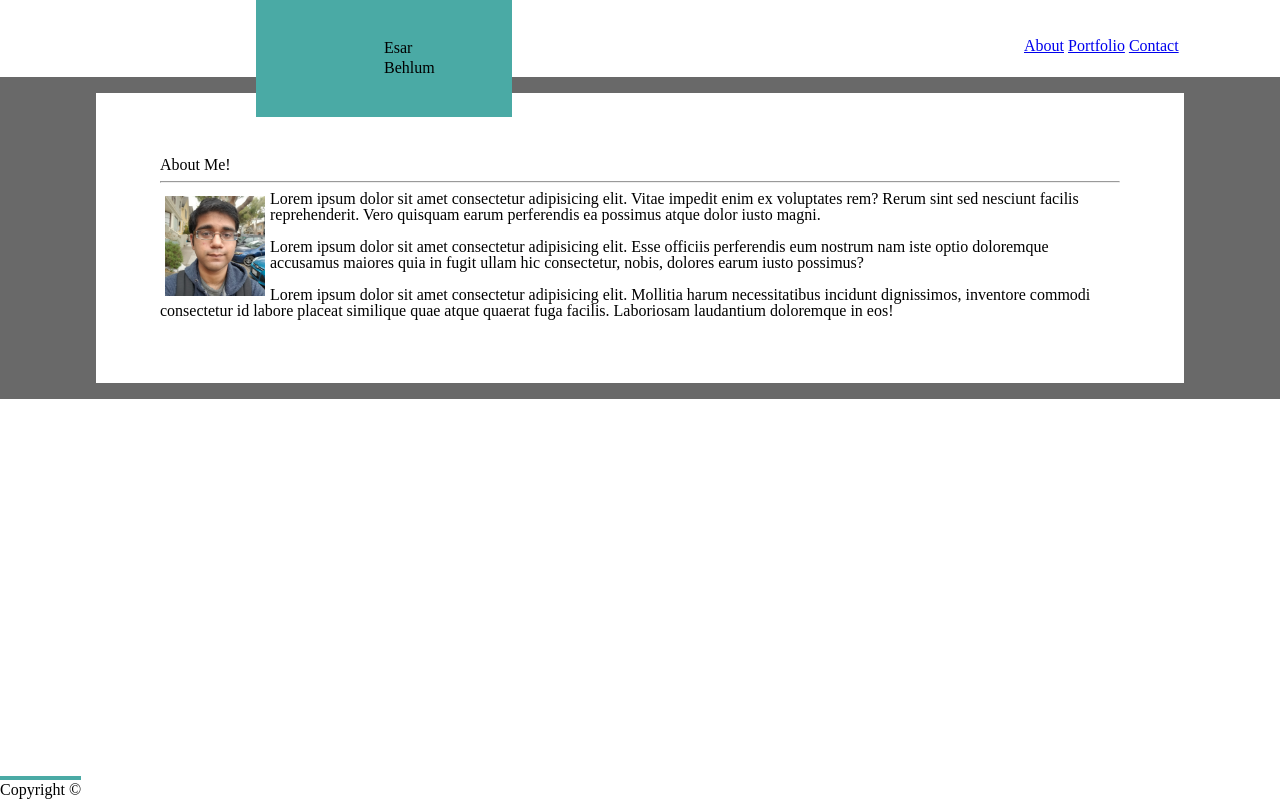
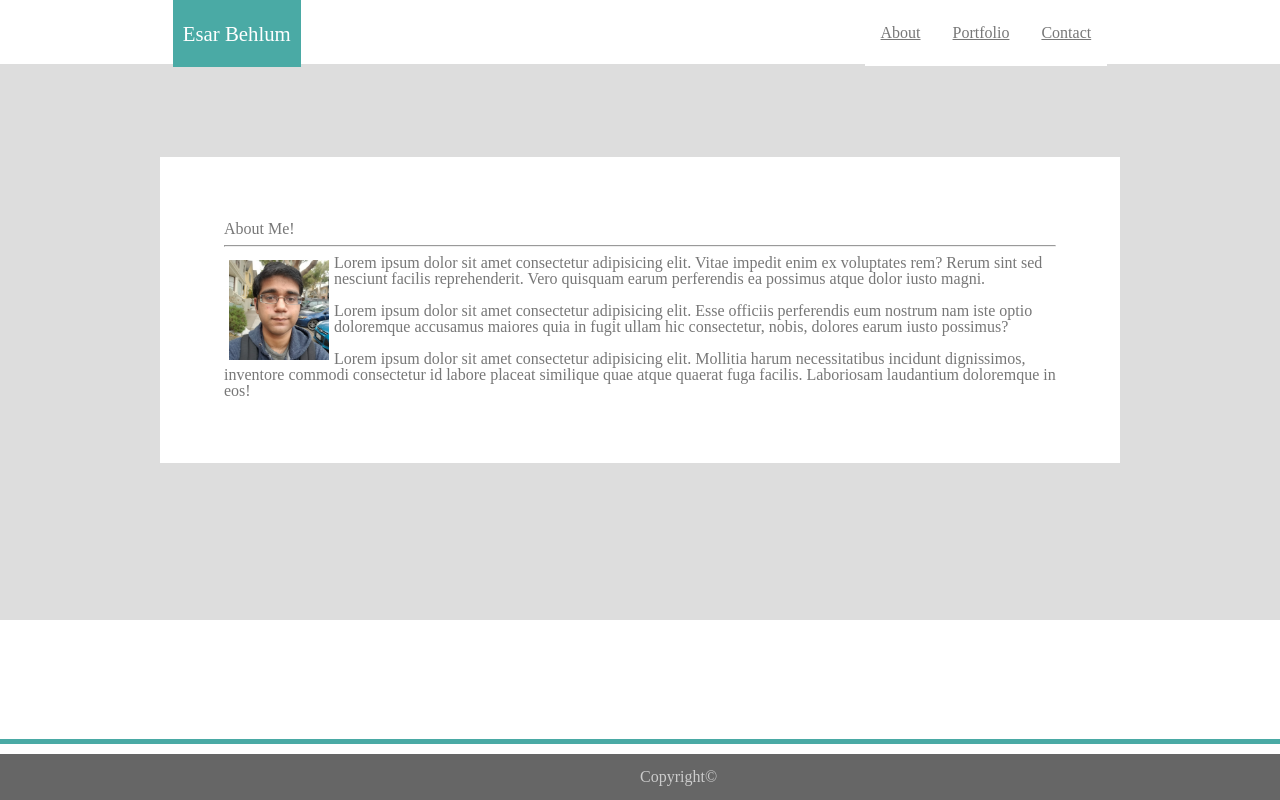
Before and after one commit to esarnb/Basic-Portfolio, a plain HTML site: page index.html in a window 1280 px wide. Drawn offline with Linux system fonts and the light colour scheme.

Commit message:
Fixing padding & positioning for header nav bar and content body

```diff
--- a/style.css
+++ b/style.css
@@ -5,64 +5,90 @@ ul {
 }
 
 li {
-  display: inline;
+  padding: 25px 16px;
+  float: left;
+}
+
+* {
+  color: #777777;
 }
 
 .container {
-  background-color: dimgrey;
+  padding: 11% 0%;
+  background-color: #dddddd;
   text-align: center;
 }
 
 nav {
+  position: fixed;
   float: right;
-  position: fixed;
-  left: 80%;
+  top: 0%;
+  right: 13.5%;
+  background-color: white;
+}
+
+a {
+
 }
 
 .header {
-  background-color: white;
-  position: relative;
+  background-color: #ffffff;
+  border-color: #cccccc;
+  position: fixed;
   top: 0;
-  padding: 3% 10% 3% 10%;
+  padding: 2.5% 80%;
 }
 
 .content {
   width: 960px;
+  box-sizing: border-box;
   background-color: #ffffff;
-  /* display:  inline; */
+  border-color: #dddddd;
   text-align: left;
   margin: 0 auto;
   padding: 5%;
+}
+
+.footer {
+  background-color: #666666;
+  position: fixed;
+  bottom: 0;
+  padding: 1% 50%;
+  text-align: center;
+}
+
+.box {
+  box-sizing: border-box;
+  line-height: 20px;
+}
+
+#name {
+  position: fixed;
+  top: 0%;
+  left: 13.5%;
+  width: 10%;
+  font-size: 130%;
+  line-height: 75%;
+  padding: 2% 0%;
+  /* padding: 3% 10% 3% 10%; */
+  background-color: #4aaaa5;
+  color: #ffffff;
 }
 
 img {
   padding: 5px;
   float: left;
 }
-.footer {
-  position: fixed;
-  bottom: 0;
-}
-
-.box {
-  box-sizing: border-box;
-  line-height: 20px;
-}
-#name {
-  position: fixed;
-  top: 0%;
-  left: 20%;
-  width: 10%;
-  padding: 3% 10% 3% 10%;
-  background-color: #4aaaa5;
-}
-#picture {
-
-}
 
 #foot-hr {
   background-color: #4aaaa5;
-  padding: 2px;
+  position: fixed;
+  bottom: 7%;
+  left: 0;
+  padding: 0.2% 100%;
 }
 
-#foot-text
+#foot-text {
+  color: #cccccc;
+  /* line-height: 10px; */
+}
```
Also changed, not shown: index.html (+1 -1 lines).
